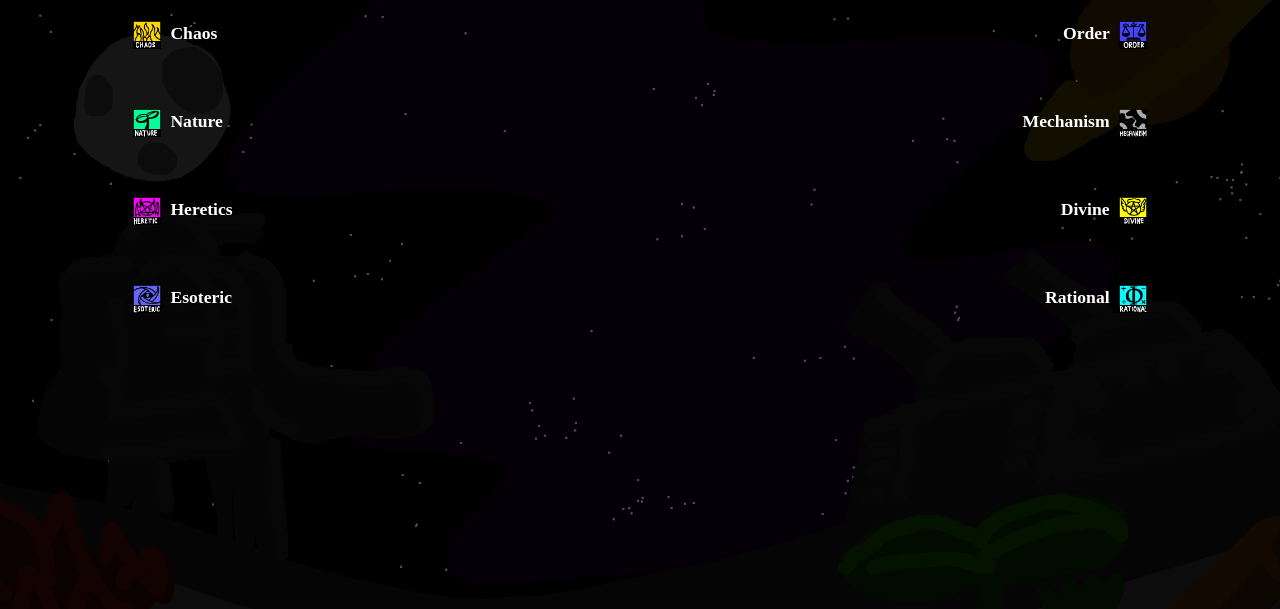
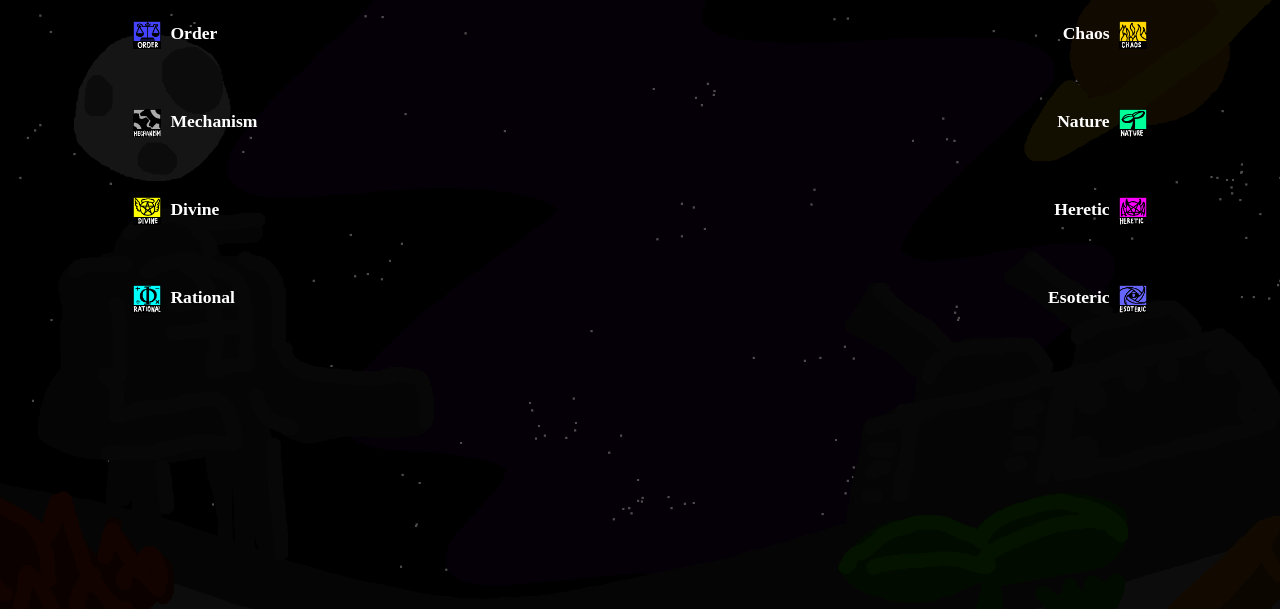
Before and after one commit to ArtelordTheGreat/TheTestOfEternalValues, a plain HTML site: page results.html in a window 1280 px wide. Shown: the part 67-676 px from the top of the page. Drawn offline with Linux system fonts and the light colour scheme.

Commit message:
Inverted icons - now should be correct

```diff
--- a/results.html
+++ b/results.html
@@ -14,8 +14,8 @@
 </html>
 <div class="axis">
   <div class="axis-labels">
-    <span><img src="images/chaos.png" class="axis-icon"> Chaos</span>
-    <span>Order <img src="images/order.png" class="axis-icon"></span>
+    <span><img src="images/order.png" class="axis-icon"> Order</span>
+    <span>Chaos <img src="images/chaos.png" class="axis-icon"></span>
   </div>
   <div class="bar" id="bar-order">
     <div class="bar-fill" id="fill-order"></div>
@@ -23,8 +23,8 @@
 </div>
 <div class="axis">
   <div class="axis-labels">
-    <span><img src="images/nature.png" class="axis-icon"> Nature</span>
-    <span>Mechanism <img src="images/mechanism.png" class="axis-icon"></span>
+    <span><img src="images/mechanism.png" class="axis-icon"> Mechanism</span>
+    <span>Nature <img src="images/nature.png" class="axis-icon"></span>
   </div>
   <div class="bar" id="bar-mech">
     <div class="bar-fill" id="fill-mech"></div>
@@ -32,8 +32,8 @@
 </div>
 <div class="axis">
   <div class="axis-labels">
-    <span><img src="images/heretic.png" class="axis-icon"> Heretics</span>
-    <span>Divine <img src="images/divine.png" class="axis-icon"></span>
+    <span><img src="images/divine.png" class="axis-icon"> Divine</span>
+    <span>Heretic <img src="images/heretic.png" class="axis-icon"></span>
   </div>
   <div class="bar" id="bar-divine">
     <div class="bar-fill" id="fill-divine"></div>
@@ -41,8 +41,8 @@
 </div>
 <div class="axis">
   <div class="axis-labels">
-    <span><img src="images/esoteric.png" class="axis-icon"> Esoteric</span>
-    <span>Rational <img src="images/rational.png" class="axis-icon"></span>
+    <span><img src="images/rational.png" class="axis-icon"> Rational</span>
+    <span>Esoteric <img src="images/esoteric.png" class="axis-icon"></span>
   </div>
   <div class="bar" id="bar-rational">
     <div class="bar-fill" id="fill-rational"></div>
```
